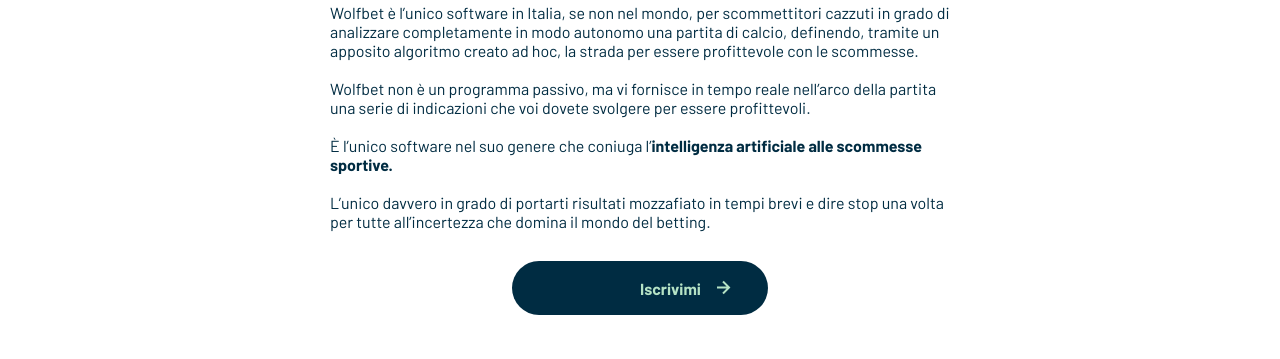
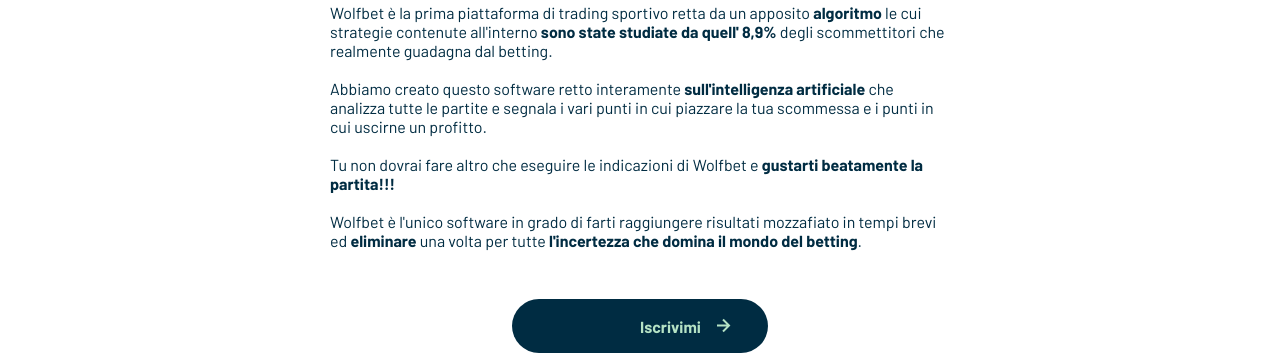
Before and after one commit to Wolfbet-it/LandingPage, a website: page views/roadmap.html in a window 1280 px wide. Shown: the part 642-1001 px from the top of the page. Drawn offline with nearby package versions, Linux system fonts and the light colour scheme; files that its build step writes are made by us from their sources; files whose address does not match are found by name.

Commit message:
change roadmap

```diff
--- a/views/roadmap.html
+++ b/views/roadmap.html
@@ -32,11 +32,18 @@
             <a href="https://tiktok.com/@wolfbet.it" target="_blank">
                 <i class="bx bxl-tiktok"></i>
             </a>
-            <a href="https://twitter.com/WOLFBETit?t=7Ez0eDLVXl9DZ5ABZXZS4Q&s=09" target="_blank">
+            <a href="https://twitter.com/WOLFBETit?t=7Ez0eDLVXl9DZ5ABZXZS4Q&s=09"
+                target="_blank">
                 <i class="bx bxl-twitter"></i>
             </a>
-            <a href="https://youtube.com/channel/UChYMDjJqxvuPXKdi364H54A" target="_blank">
+            <a href="https://youtube.com/channel/UChYMDjJqxvuPXKdi364H54A"
+                target="_blank">
                 <i class="bx bxl-youtube"></i>
+            </a>
+            <a>
+                <button onclick="toggleTheme()" class="btn-theme">
+                    <i id="icona-tema" class="bx bxs-sun"></i>
+                </button>
             </a>
         </div>
     </header>
@@ -51,22 +58,33 @@
     <div class="textroad" id="cose">
         <h1>Cos’è Wolfbet e perché é unico nel suo genere?</h1>
         <br>
-        <p> Wolfbet è l’unico software in Italia, se non nel mondo, per
-            scommettitori cazzuti in grado di analizzare completamente in modo
-            autonomo una partita di calcio, definendo, tramite un apposito
-            algoritmo creato ad hoc, la strada per essere profittevole
-            con le scommesse. </p>
+        <p> Wolfbet è la prima piattaforma di trading sportivo retta da un
+            apposito <b>algoritmo</b> le cui strategie contenute all'interno
+            <b>sono state
+                studiate da quell' 8,9%</b> degli scommettitori che realmente
+            guadagna
+            dal betting.
+        </p>
         <br>
-        <p>Wolfbet non è un programma passivo, ma vi fornisce in tempo reale
-            nell’arco della partita una serie di indicazioni che voi dovete
-            svolgere per essere profittevoli.</p>
+        <p>
+            Abbiamo creato questo software retto interamente
+            <b>sull'intelligenza
+                artificiale</b> che analizza tutte le partite e segnala i vari
+            punti in
+            cui piazzare la tua scommessa e i punti in cui uscirne un profitto.
+        </p>
         <br>
-        <p>È l’unico software nel suo genere che coniuga l’<b>intelligenza
-                artificiale alle scommesse sportive.</b></p>
+        <p>
+            Tu non dovrai fare altro che eseguire le indicazioni di Wolfbet e
+            <b>gustarti beatamente la partita!!!</b>
+        </p>
         <br>
-        <p>L’unico davvero in grado di portarti risultati mozzafiato in tempi
-            brevi e dire stop una volta per tutte all’incertezza che domina il
-            mondo del betting.</p>
+        <p>
+            Wolfbet è l'unico software in grado di farti raggiungere risultati
+            mozzafiato in tempi brevi ed <b>eliminare</b> una volta per tutte
+            <b>l'incertezza che domina il mondo del betting</b>.
+        </p>
+        <br>
     </div>
 
     <a href="#newsletter" style="display: contents;">
@@ -84,7 +102,8 @@
             </div>
             <hr>
             <div class="content-fase">
-                <h3 class="hidden-t">Fase 1</h3><span>1° Dicembre</span>
+                <h3 class="hidden-t">Fase 1</h3><span><em>Coming
+                        soon</em></span>
                 <p>Possibilità di creare account gratuito per accedere alla fase
                     2</p>
             </div>
@@ -186,10 +205,25 @@
         <img src="img/logo_footer.png" alt="">
         <p>Visita i nostri social media!</p>
         <div class="social-icons">
-            <i class="bx bxl-instagram"></i>
-            <i class="bx bxl-tiktok"></i>
-            <i class="bx bxl-twitter"></i>
-            <i class="bx bxl-youtube"></i>
+            <a href="https://instagram.com/wolfbet.it_off" target="_blank">
+                <i class="bx bxl-instagram"></i>
+            </a>
+            <a href="https://tiktok.com/@wolfbet.it" target="_blank">
+                <i class="bx bxl-tiktok"></i>
+            </a>
+            <a href="https://twitter.com/WOLFBETit?t=7Ez0eDLVXl9DZ5ABZXZS4Q&s=09"
+                target="_blank">
+                <i class="bx bxl-twitter"></i>
+            </a>
+            <a href="https://youtube.com/channel/UChYMDjJqxvuPXKdi364H54A"
+                target="_blank">
+                <i class="bx bxl-youtube"></i>
+            </a>
+            <a>
+                <button onclick="toggleTheme()" class="btn-theme">
+                    <i id="icona-tema" class="bx bxs-sun"></i>
+                </button>
+            </a>
         </div>
         <p><a href="mailto:info@wolfbet.it">info@wolfbet.it</a> | <a
                 href="#">Legal</a></p>
```
Also changed, not shown: 2 other files.
